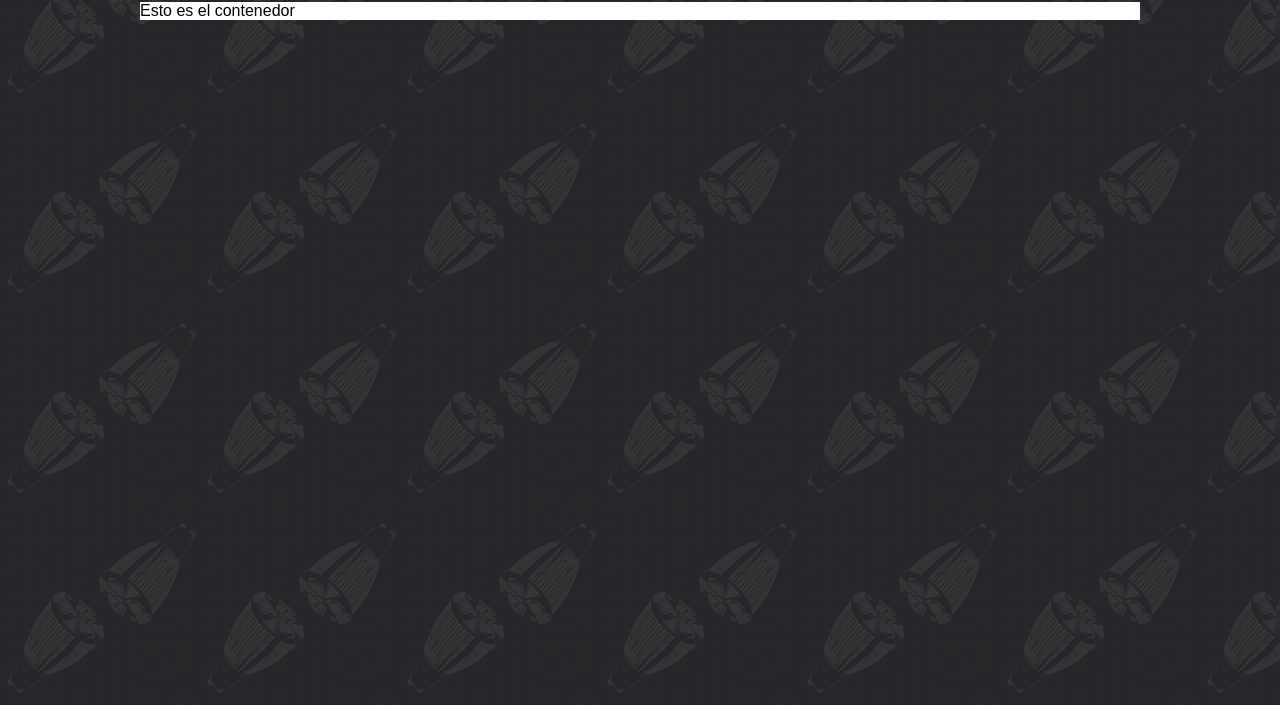
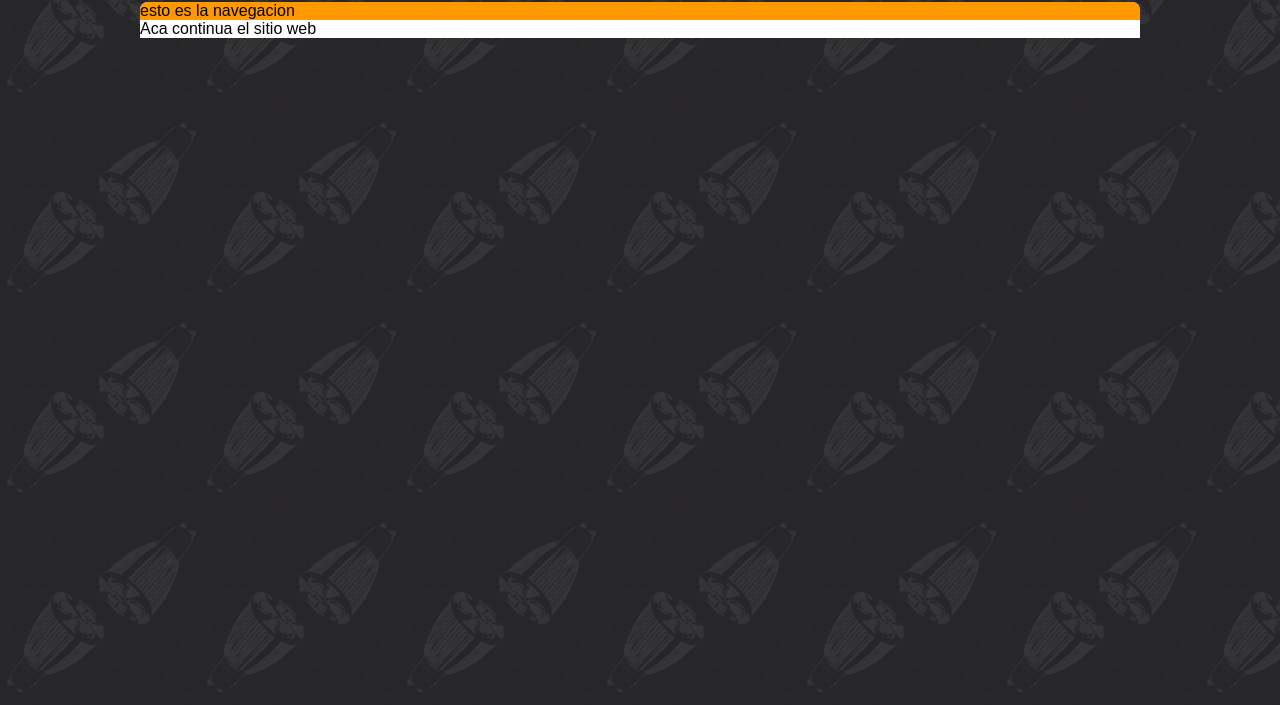
Before and after one commit to dantesantos722/Sitio-Alas3-2021, a plain HTML site: page index.html in a window 1280 px wide. Shown: the part 95-800 px from the top of the page. Drawn offline with Linux system fonts and the light colour scheme.

Commit message:
bordes redondeados y nav

```diff
--- a/estilos.css
+++ b/estilos.css
@@ -31,4 +31,9 @@ font-size: 24px;
 .contenedor{
 
     background-color: var(--blanco);
+    border-radius: 8px 8px 0 0;
 }
+.nav{
+    background-color: var(--naranja);
+    border-radius: 8px 8px 0 0;
+}
--- a/index.html
+++ b/index.html
@@ -18,8 +18,10 @@
 
     </div>
     <div class="contenedor">
-        Esto es el contenedor
-
+        <nav class="nav">
+            esto es la navegacion
+        </nav>
+        Aca continua el sitio web
     </div>
 
 
```
